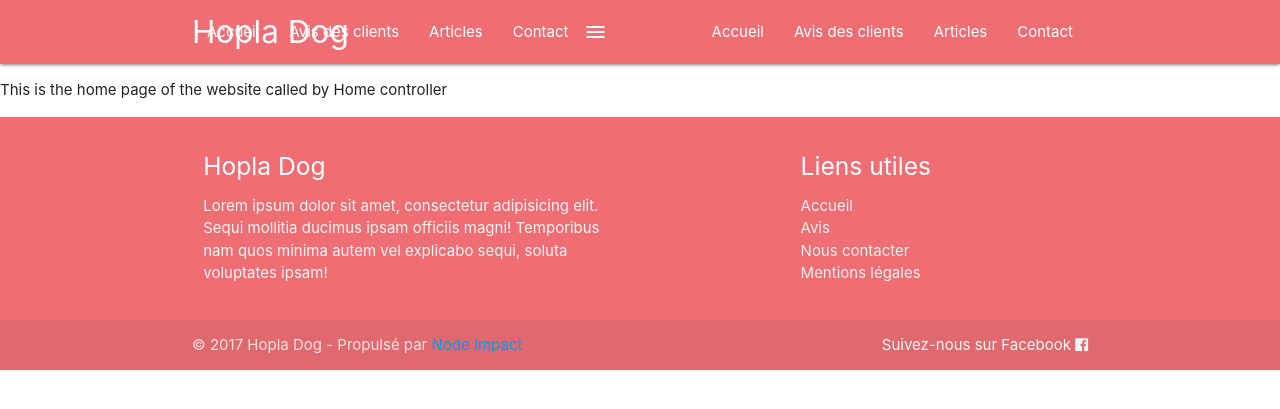
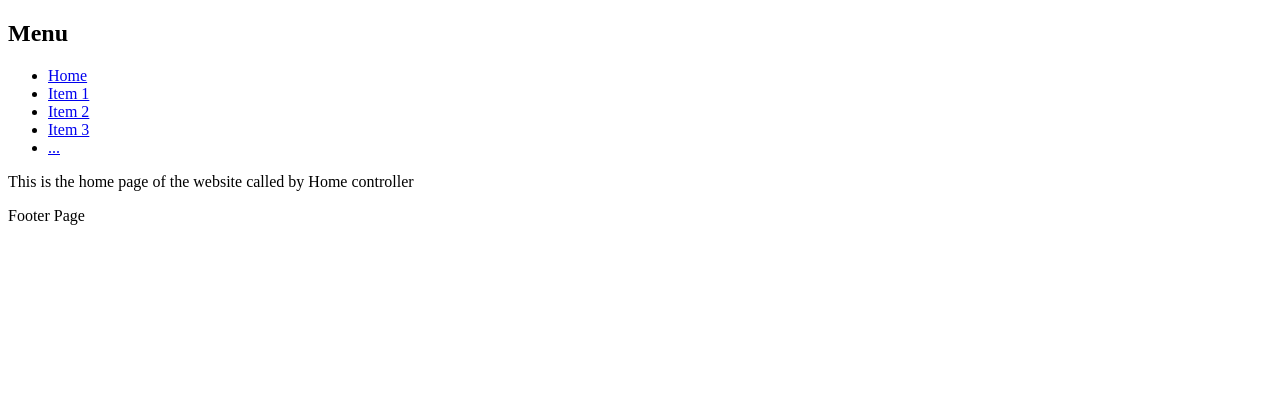
Before and after one commit to borisflesch/PHP-Pseudo-MVC-Architecture, a PHP site: page / in a window 1280 px wide. Shown: the top 409 px of the page. Run offline with PHP 8.4, Linux system fonts and the light colour scheme; some libraries are stand-ins or nearby versions.

Commit message:
ReadMe wrote + 404 page added

```diff
--- /dev/null
+++ b/app/controllers/404.php
@@ -0,0 +1,5 @@
+<?php
+
+$meta_title = "404 Error";
+
+require "app/views/404.php";
--- /dev/null
+++ b/app/views/404.php
@@ -0,0 +1,2 @@
+<h3>This page doesn't exists, sorry...</h3>
+<a href="/">Go back to home</a>
--- a/app/views/layout.php
+++ b/app/views/layout.php
@@ -3,12 +3,8 @@
 <head>
 	<meta charset="utf-8">
 	<title><?= $meta_title ?></title>
-	<!--Import Google Icon Font-->
-	<link href="https://fonts.googleapis.com/icon?family=Material+Icons" rel="stylesheet">
-	<!--Import materialize.css-->
-	<link type="text/css" rel="stylesheet" href="public/css/materialize.min.css"  media="screen,projection"/>
+
 	<link rel="stylesheet" type="text/css" href="public/css/style.css">
-	<link rel="stylesheet" href="public/css/font-awesome.min.css">
 
 	<!--Let browser know website is optimized for mobile-->
 	<meta name="viewport" content="width=device-width, initial-scale=1.0"/>
@@ -16,56 +12,23 @@
 <body>
 
 	<nav>
-		<div class="container nav-wrapper">
-			<a href="#" class="brand-logo">Hopla Dog</a>
-			<ul id="nav-mobile" class="right hide-on-med-and-down">
-				<li><a href="/">Accueil</a></li>
-				<li><a href="#">Avis des clients</a></li>
-				<li><a href="#">Articles</a></li>
-				<li><a href="/#contact">Contact</a></li>
-			</ul>
-			<ul id="slide-out" class="side-nav">
-				<li><a href="/">Accueil</a></li>
-				<li><a href="#">Avis des clients</a></li>
-				<li><a href="#">Articles</a></li>
-				<li><a href="/#contact">Contact</a></li>
-			</ul>
-			<a href="#" data-activates="slide-out" class="button-collapse"><i class="material-icons">menu</i></a>
-		</div>
+		<h2>Menu</h2>
+		<ul>
+			<li><a href="/">Home</a></li>
+			<li><a href="#">Item 1</a></li>
+			<li><a href="#">Item 2</a></li>
+			<li><a href="#">Item 3</a></li>
+			<li><a href="#">...</a></li>
+		</ul>
 	</nav>
 
 	<?= $content ?>
 
 
-	<footer class="page-footer">
-		<div class="container">
-			<div class="row">
-				<div class="col l6 s12">
-					<h5 class="white-text">Hopla Dog</h5>
-					<p class="grey-text text-lighten-4">Lorem ipsum dolor sit amet, consectetur adipisicing elit. Sequi mollitia ducimus ipsam officiis magni! Temporibus nam quos minima autem vel explicabo sequi, soluta voluptates ipsam!</p>
-				</div>
-				<div class="col l4 offset-l2 s12">
-					<h5 class="white-text">Liens utiles</h5>
-					<ul>
-						<li><a class="grey-text text-lighten-3" href="#!">Accueil</a></li>
-						<li><a class="grey-text text-lighten-3" href="#!">Avis</a></li>
-						<li><a class="grey-text text-lighten-3" href="#!">Nous contacter</a></li>
-						<li><a class="grey-text text-lighten-3" href="#!">Mentions légales</a></li>
-					</ul>
-				</div>
-			</div>
-		</div>
-		<div class="footer-copyright">
-			<div class="container">
-				© 2017 Hopla Dog - Propulsé par <a href="https://nodeimpact.com/" target="_blank">Node Impact</a>
-				<a class="grey-text text-lighten-4 right" href="#!">Suivez-nous sur Facebook <i class="fa fa-facebook-official" aria-hidden="true"></i></a>
-			</div>
-		</div>
+	<footer>
+		Footer Page
 	</footer>
 
-	<!--Import jQuery before materialize.js-->
-	<script type="text/javascript" src="https://code.jquery.com/jquery-3.2.1.min.js"></script>
-	<script type="text/javascript" src="public/js/materialize.min.js"></script>
 	<script src="public/js/app.js"></script>
 </body>
 </html>
--- a/index.php
+++ b/index.php
@@ -22,6 +22,7 @@ if ($url == '') {
 } elseif (preg_match('#^([a-zA-Z0-9-]+)-([0-9])+$#', $url, $params)) { // ...or dynamic with Regex (params stored in $params var and available in the asked controller)
 	$controller = 'article';
 } else {
+		// If no match, call 404 Error controller
         $controller = '404';
 }
 
```
Also changed, not shown: README.md.
